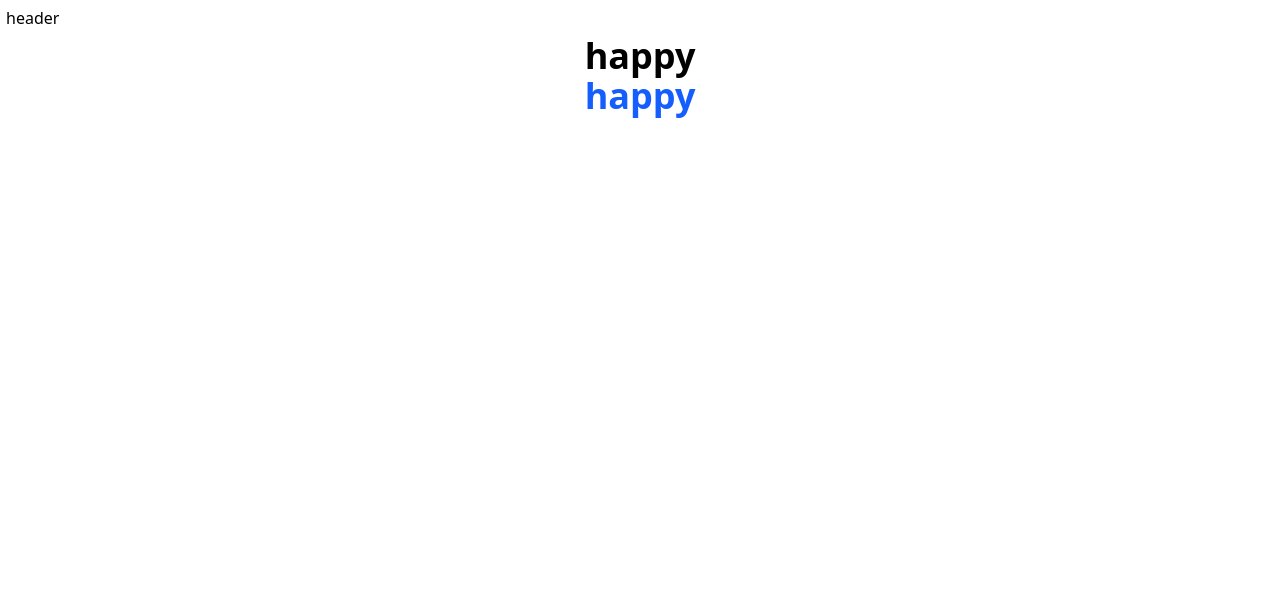
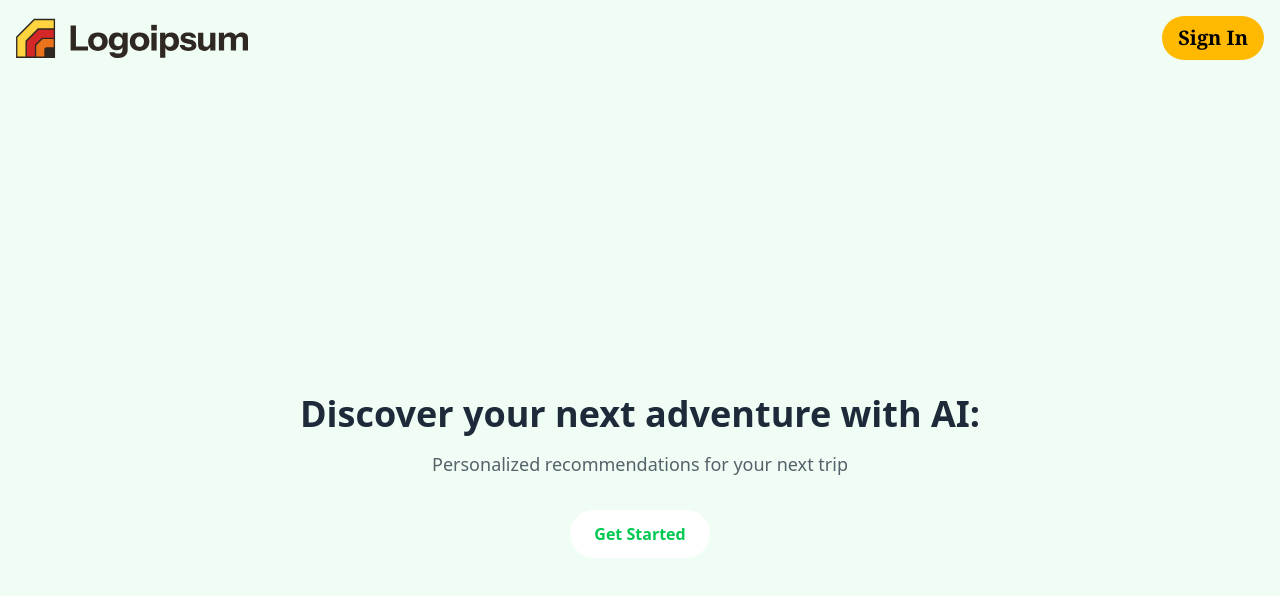
Before and after one commit to MogesBekele/react-app, a React (Vite) app: page / in a window 1280 px wide. Shown: the top 596 px of the page. Built offline with nearby package versions, Linux system fonts and the light colour scheme.

Commit message:
commited

```diff
--- a/src/App.jsx
+++ b/src/App.jsx
@@ -1,14 +1,12 @@
-import React from 'react'
+import React from "react";
+import Hero from "./components/custom/Hero";
 
 const App = () => {
   return (
-    <div>
-      <h2 className=' text-center text-4xl font-bold '>happy</h2>
-      <h2 className='text-4xl font-bold text-blue-600 text-center  justify-center items-center'>happy</h2>
+    <div className="bg-gray-100 min-h-screen">
+      <Hero />
+    </div>
+  );
+};
 
-
-    </div>
-  )
-}
-
-export default App
+export default App;
--- a/src/components/custom/Header.jsx
+++ b/src/components/custom/Header.jsx
@@ -1,11 +1,16 @@
-import React from 'react'
+import React from "react";
+
 
 const Header = () => {
+
   return (
-    <div>
-      <h4 className='p-1.5'>header</h4>
+    <div className="flex justify-between items-center p-4 bg-green-50 border-gray-300">
+      <img src="./logo.svg" alt="Logo" className="h-10"/>
+      <button className="text-xl px-4 py-2 rounded-full bg-amber-400 font-semibold font-serif hover:bg-amber-500 transition-colors">
+        Sign In
+      </button>
     </div>
-  )
-}
+  );
+};
 
-export default Header
+export default Header;
--- /dev/null
+++ b/src/components/custom/Hero.jsx
@@ -0,0 +1,21 @@
+import React from 'react'
+import { Link } from 'react-router-dom'
+
+const Hero = () => {
+  return (
+    <div className="bg-green-50 text-gray-800 p-8 flex flex-col items-center justify-center min-h-screen animate-fade-in">
+      <h1 className="text-2xl md:text-4xl font-bold mb-4 text-center">
+        Discover your next adventure with AI:
+      </h1>
+      <h2 className="text-base md:text-lg mb-8 text-center animate-pulse">
+        Personalized recommendations for your next trip
+      </h2>
+      <Link to={'/create-trip'}>  <button className="bg-white text-green-500 px-4 py-2 md:px-6 md:py-3 rounded-full font-semibold hover:bg-gray-200 transition-colors animate-fade-in">
+        Get Started
+      </button></Link>
+
+    </div>
+  )
+}
+
+export default Hero
```
Also changed, not shown: public/logo.svg (added).
